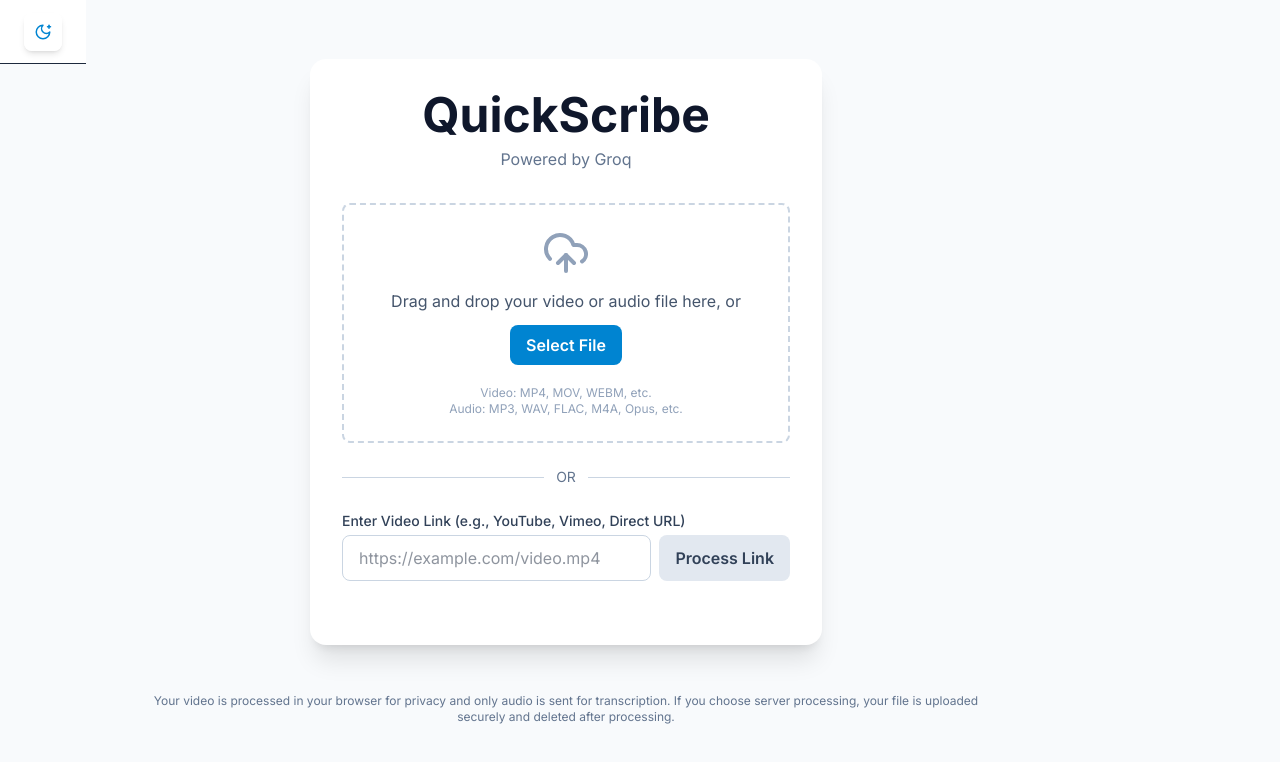
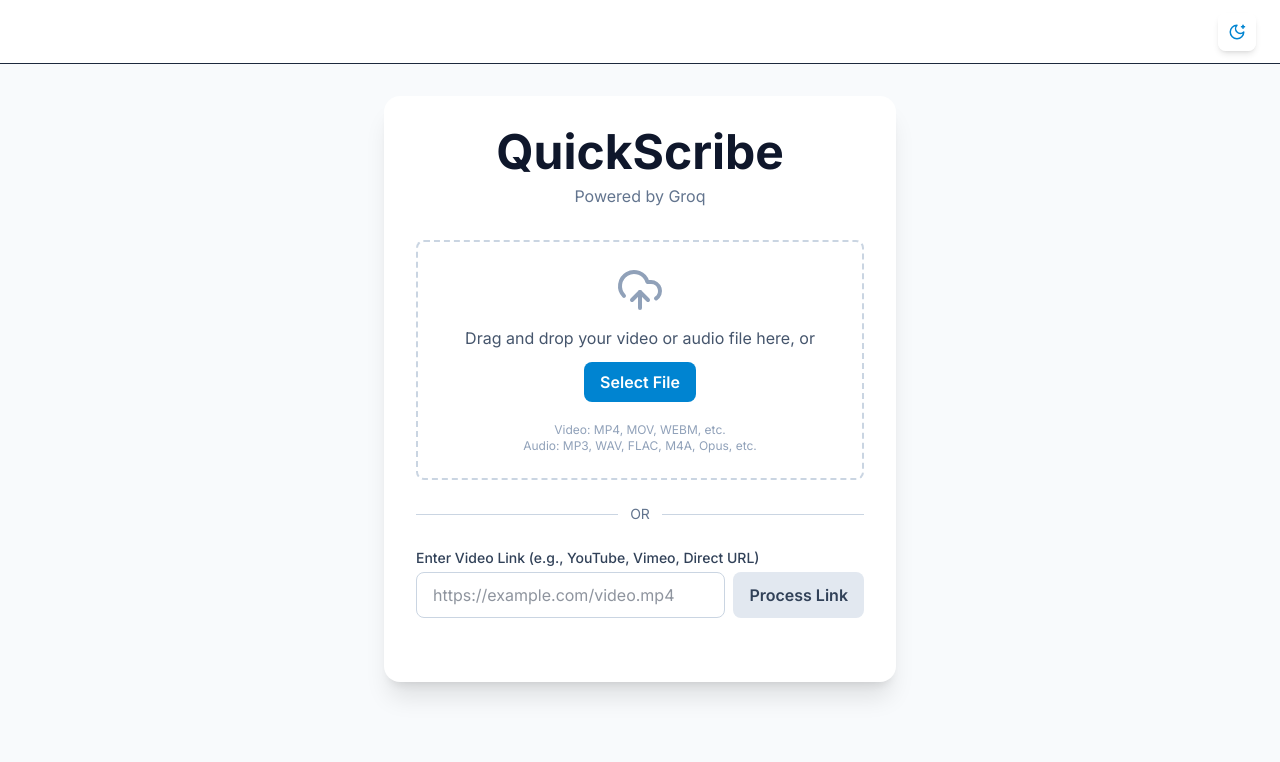
Before and after one commit to rmedjek/quickscribe, a Next.js app: page / in a window 1280 px wide. Shown: the top 762 px of the page. Built offline with nearby package versions, Linux system fonts and the light colour scheme; no server answers.

Commit message:
prodReady - phase3 -  fix resultview page

```diff
--- a/app/components/PageLayout.tsx
+++ b/app/components/PageLayout.tsx
@@ -5,19 +5,12 @@ interface PageLayoutProps {
   children: React.ReactNode;
 }
 
+// This component's only job is to provide consistent padding and centering.
+// It should NOT import any global CSS.
 const PageLayout: React.FC<PageLayoutProps> = ({children}) => {
   return (
-    <div className="min-h-screen flex flex-col items-center justify-center p-4 sm:p-6 lg:p-8 transition-colors">
-      {children}
-      <footer className="w-full max-w-4xl px-4 py-4 text-center mt-6 sm:mt-8 text-xs text-slate-500 dark:text-slate-400">
-        {" "}
-        {/* Reduced py and mt slightly */}
-        <p className="text-xs text-slate-500">
-          Your video is processed in your browser for privacy and only audio is
-          sent for transcription. If you choose server processing, your file is
-          uploaded securely and deleted after processing.
-        </p>
-      </footer>
+    <div className="flex flex-col items-center justify-start p-4 sm:p-6 lg:p-8 w-full h-full">
+      <div className="w-full max-w-4xl">{children}</div>
     </div>
   );
 };
--- a/app/components/ResultsView.tsx
+++ b/app/components/ResultsView.tsx
@@ -29,6 +29,7 @@ import {
 import {APP_STEPS, TRANSCRIPTION_MODEL_DISPLAY_NAMES} from "@/types/app";
 import type {AppStep} from "@/types/app";
 import {AiResultCard, AiResultItem} from "./AiResultCard";
+import ProgressStepper from "./ProgressStepper";
 
 const AI_INTERACTION_API_ENDPOINT = "/api/ai_interaction";
 
@@ -353,32 +354,31 @@ export default function ResultsView({
   };
 
   return (
-    <div className="bg-white dark:bg-slate-800 p-6 sm:p-8 rounded-xl shadow-xl w-full max-w-lg md:max-w-xl mx-auto text-slate-700 dark:text-slate-200">
+    <div className="bg-white dark:bg-slate-800 p-6 sm:p-8 rounded-xl shadow-xl w-full max-w-4xl mx-auto text-slate-700 dark:text-slate-200">
       <div className="text-center mb-6">
-        <h1 className="text-3xl sm:text-4xl font-bold text-slate-900 dark:text-slate-50">
-          QuickScribe
+        {/* The GrayProgressStepper is correctly placed here */}
+        <GrayProgressStepper steps={APP_STEPS} />
+        <div className="flex justify-center my-6">
+          <CheckCircle2 size={64} className="text-green-500" />
+        </div>
+        <h1 className="text-3xl font-bold text-slate-900 dark:text-slate-50">
+          Transcript Generated Successfully!
         </h1>
-        <p className="text-sm text-slate-500 dark:text-slate-400 mt-1">
-          Powered by Groq
+        <p className="text-sm text-slate-500 dark:text-slate-400 mt-2">
+          Using <strong>{TRANSCRIPTION_MODEL_DISPLAY_NAMES[mode]}</strong> mode.
         </p>
       </div>
-      <GrayProgressStepper steps={APP_STEPS} />
-      <div className="flex justify-center my-6">
-        <CheckCircle2 size={72} className="text-gray-500 dark:text-slate-400" />
-      </div>
-      <h2 className="text-center text-xl font-semibold text-slate-900 dark:text-slate-50 mb-6">
-        Transcripts generated successfully!
-      </h2>
+
       <div className="relative mb-8">
         <button
           onClick={copyText}
-          className="absolute right-3 top-3 p-1.5 rounded-md text-gray-600 dark:text-gray-300 bg-slate-200 dark:bg-slate-600 hover:bg-slate-300 dark:hover:bg-slate-500 focus-visible:ring-2 focus-visible:ring-offset-2 focus-visible:ring-slate-400 dark:focus-visible:ring-sky-400 dark:focus-visible:ring-offset-slate-800 transition"
+          className="absolute right-3 top-3 p-1.5 rounded-md text-gray-600 dark:text-gray-300 bg-slate-200 dark:bg-slate-600 hover:bg-slate-300 dark:hover:bg-slate-500 focus-visible:ring-2 focus-visible:ring-offset-2 focus-visible:ring-slate-400"
           title="Copy text"
         >
           <ClipboardCopy size={18} />
         </button>
         <span
-          className={`absolute right-0 -top-6 text-xs font-medium text-green-600 dark:text-green-400 transition-opacity duration-200 ${
+          className={`absolute right-0 -top-6 text-xs font-medium text-green-600 transition-opacity duration-200 ${
             copied ? "opacity-100" : "opacity-0"
           }`}
         >
@@ -388,6 +388,7 @@ export default function ResultsView({
           {transcriptionData.text}
         </div>
       </div>
+
       <div className="flex flex-wrap justify-center gap-3 mb-6">
         <DownloadButton
           label="TXT"
@@ -414,6 +415,7 @@ export default function ResultsView({
           size="sm"
         />
       </div>
+
       <div className="flex justify-center mb-6">
         <StyledButton
           onClick={zipAll}
--- a/app/job/[jobId]/page.tsx
+++ b/app/job/[jobId]/page.tsx
@@ -2,11 +2,9 @@
 import {PrismaClient} from "@prisma/client";
 import {auth} from "@/lib/auth";
 import {redirect} from "next/navigation";
-import PageLayout from "@/components/PageLayout";
-import UserNav from "@/components/UserNav";
-import DarkModeToggle from "@/components/DarkModeToggle";
+import JobLifecycleClientPage from "./JobLifecycleClientPage";
+import PageLayout from "@/components/PageLayout"; // We still use this for centering
 import {StepperProvider} from "@/app/contexts/StepperContext";
-import JobLifecycleClientPage from "./JobLifecycleClientPage";
 
 const prisma = new PrismaClient();
 
@@ -22,22 +20,18 @@ export default async function JobPage({params}: {params: {jobId: string}}) {
   if (!job) {
     return (
       <PageLayout>
-        <div>Job not found.</div>
+        <div className="text-center p-8">
+          <h1 className="text-2xl font-bold text-red-500">Job Not Found</h1>
+        </div>
       </PageLayout>
     );
   }
 
   return (
-    <>
-      <header className="flex h-16 items-center justify-end gap-4 border-b bg-white dark:bg-slate-800/50 px-6 flex-shrink-0">
-        <UserNav />
-        <DarkModeToggle />
-      </header>
-      <PageLayout>
-        <StepperProvider>
-          <JobLifecycleClientPage initialJob={job} />
-        </StepperProvider>
-      </PageLayout>
-    </>
+    <PageLayout>
+      <StepperProvider>
+        <JobLifecycleClientPage initialJob={job} />
+      </StepperProvider>
+    </PageLayout>
   );
 }
--- a/app/layout.tsx
+++ b/app/layout.tsx
@@ -1,6 +1,6 @@
 // app/layout.tsx
 import {Inter} from "next/font/google";
-import "../styles/global.css";
+import "../styles/global.css"; // The global CSS import belongs HERE.
 import {ThemeProvider} from "./contexts/ThemeContext";
 import SessionProvider from "./components/SessionProvider";
 import {auth} from "@/lib/auth";
@@ -39,13 +39,11 @@ export default async function RootLayout({
                 <>
                   <HistorySidebar jobs={jobs} />
                   <main className="flex-1 flex flex-col h-screen">
-                    {/* The page content ({children}) will render here */}
                     {children}
                   </main>
                 </>
               ) : (
-                // For guests, render the sign-in page directly without the shell
-                children
+                <main className="w-full h-full">{children}</main>
               )}
             </div>
           </ThemeProvider>
```
